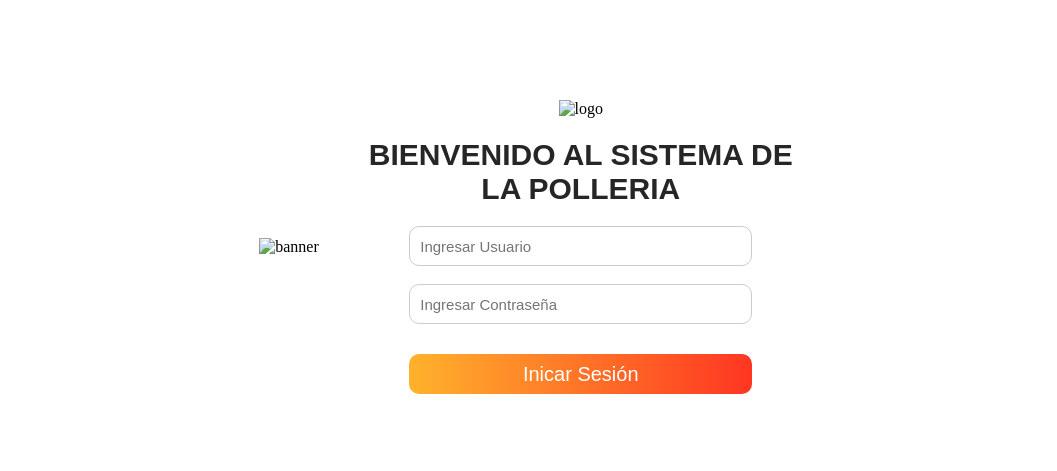
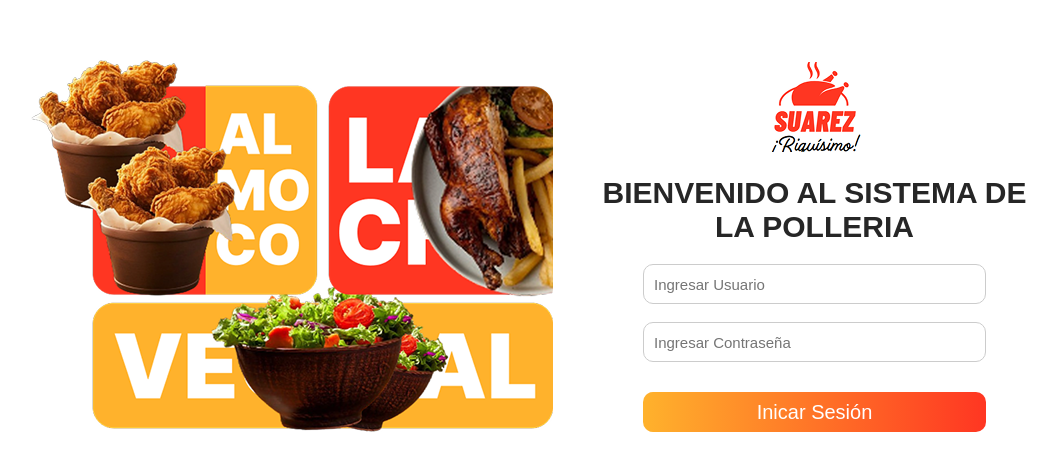
Before and after one commit to DamiCayetano/Polleria_suarez, a plain HTML site: page index.html in a window 1280 px wide. Shown: the part 153-624 px from the top of the page, without its empty margins (114-1171 px from the left). Drawn offline with Linux system fonts and the light colour scheme.

Commit message:
Update index.html

```diff
--- a/index.html
+++ b/index.html
@@ -9,11 +9,11 @@
 <body>
     <section class="login">
             <div class="banner">
-                <img src="../frontend/assets/img/banner.png" alt="banner">
+                <img src="../assets/img/banner.png" alt="banner">
             </div>
             <div class="form">
                 <div class="form_logo">
-                    <img src="../frontend/assets/img/logo.png" alt="logo">
+                    <img src="../assets/img/logo.png" alt="logo">
                 </div>
                 <div class="form_title">
                     <h1>BIENVENIDO AL SISTEMA DE <br> LA POLLERIA</h1>
```
